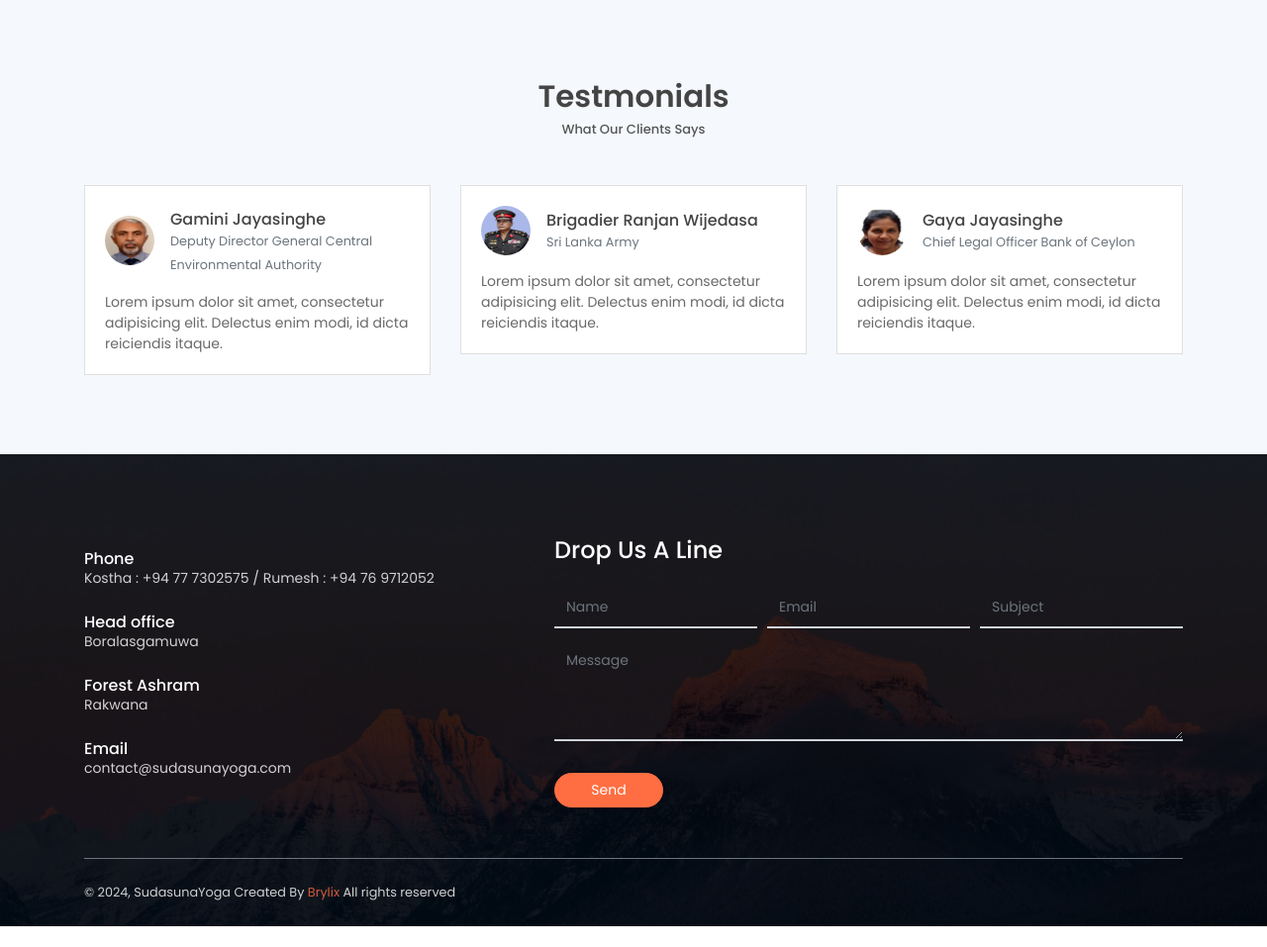
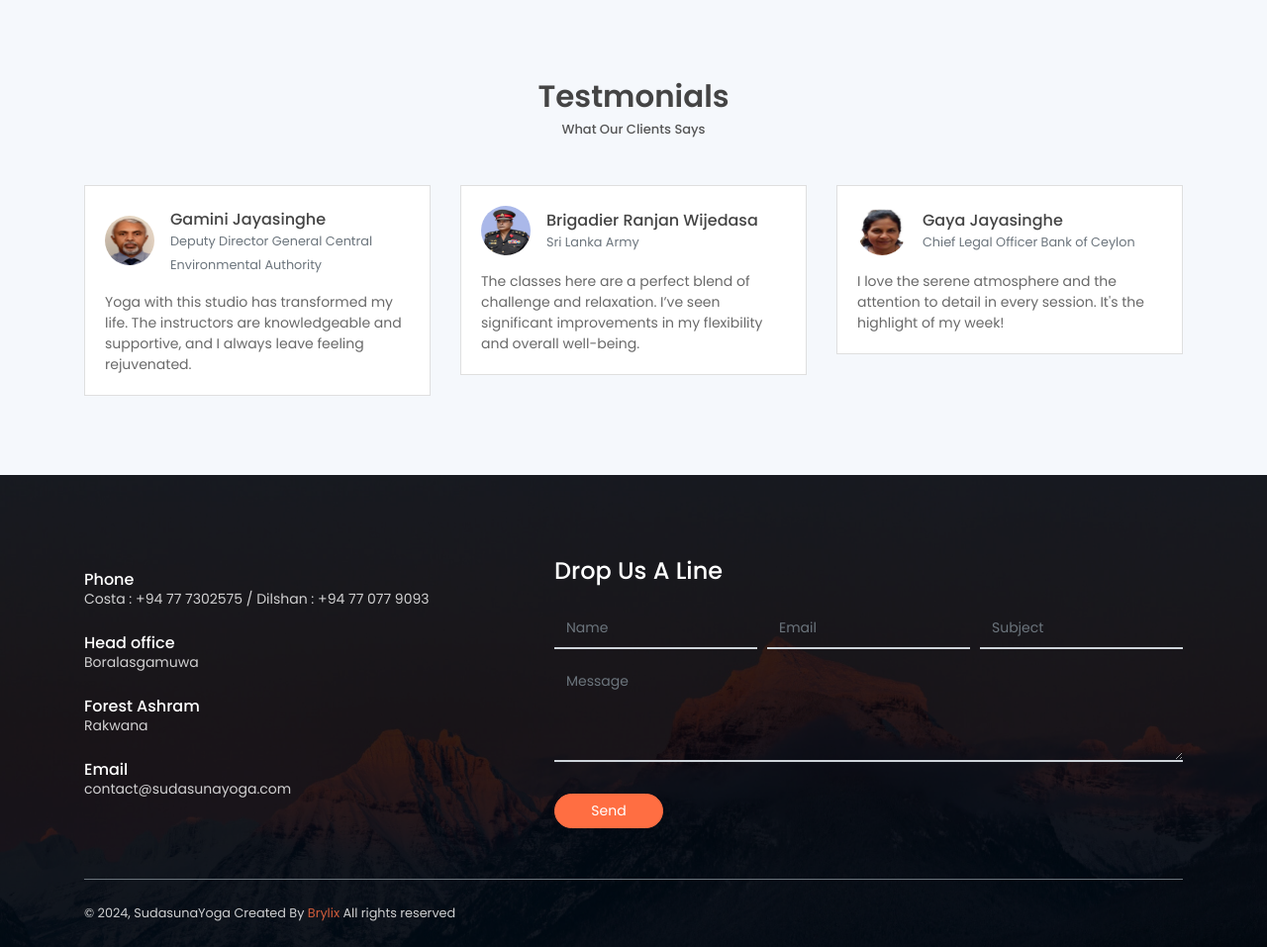
Before and after one commit to Rumeshcom/Yoga, a PHP site: page / in a window 1280 px wide. Shown: the part 5239-6196 px from the top of the page at 99% size. Before the commit the page ends 6175 px from the top, so only its background shows below. Run offline with PHP 8.4, Linux system fonts and the light colour scheme.

Commit message:
Img Upload

```diff
--- a/index.php
+++ b/index.php
@@ -1,7 +1,7 @@
 <!DOCTYPE html>
 <html lang="en">
 <head>
-    <link rel="icon" type="image/x-icon" href="assets/imgs/ICON.png">
+    <link rel="icon" type="image/x-icon" href="assets/imgs/icon.png">
 	<meta charset="utf-8">
     <meta name="viewport" content="width=device-width, initial-scale=1, shrink-to-fit=no">
     <meta name="description" content="Start your development with LeadMark landing page.">
@@ -291,9 +291,9 @@
                 </div>
                 <div class="col-md-6 col-lg-4 Buddhism">
                     <div class="portfolio-item">
-                        <img src="assets/imgs/advertising-4.jpg" class="img-fluid" alt="Download free bootstrap 4 admin dashboard, free boootstrap 4 templates">
+                        <img src="assets/imgs/bu.jpg" class="img-fluid" alt="Download free bootstrap 4 admin dashboard, free boootstrap 4 templates">
                         <div class="content-holder">
-                            <a class="img-popup" href="assets/imgs/advertising-4.jpg"></a>
+                            <a class="img-popup" href="assets/imgs/bu.jpg"></a>
                             <div class="text-holder">
                                 <h6 class="title">Yoga</h6>
                                 <p class="subtitle">Expedita corporis doloremque velit in totam!</p>
@@ -340,9 +340,9 @@
                 </div>
                 <div class="col-md-6 col-lg-4 Buddhism">
                     <div class="portfolio-item">
-                        <img src="assets/imgs/branding-4.jpg" class="img-fluid" alt="Download free bootstrap 4 admin dashboard, free boootstrap 4 templates">
+                        <img src="assets/imgs/wb.jpg" class="img-fluid" alt="Download free bootstrap 4 admin dashboard, free boootstrap 4 templates">
                         <div class="content-holder">
-                            <a class="img-popup" href="assets/imgs/branding-4.jpg"></a>
+                            <a class="img-popup" href="assets/imgs/bu.jpg"></a>
                             <div class="text-holder">
                                 <h6 class="title">Buddhism</h6>
                                 <p class="subtitle">Expedita corporis doloremque velit in totam!</p>
@@ -425,7 +425,7 @@
                                     <small class="text-muted mb-0">Deputy Director General Central Environmental Authority </small>
                                 </div>
                             </div>
-                            <p class="mb-0">Lorem ipsum dolor sit amet, consectetur adipisicing elit. Delectus enim modi, id dicta reiciendis itaque.</p>
+                            <p class="mb-0">Yoga with this studio has transformed my life. The instructors are knowledgeable and supportive, and I always leave feeling rejuvenated.</p>
                         </div>
                     </div>
                 </div>
@@ -439,7 +439,7 @@
                                     <small class="text-muted mb-0">Sri Lanka Army</small>
                                 </div>
                             </div>
-                            <p class="mb-0">Lorem ipsum dolor sit amet, consectetur adipisicing elit. Delectus enim modi, id dicta reiciendis itaque.</p>
+                            <p class="mb-0">The classes here are a perfect blend of challenge and relaxation. I’ve seen significant improvements in my flexibility and overall well-being.</p>
                         </div>
                     </div>
                 </div>
@@ -453,7 +453,7 @@
                                     <small class="text-muted mb-0">Chief Legal Officer Bank of Ceylon</small>
                                 </div>
                             </div>
-                            <p class="mb-0">Lorem ipsum dolor sit amet, consectetur adipisicing elit. Delectus enim modi, id dicta reiciendis itaque.</p>
+                            <p class="mb-0">I love the serene atmosphere and the attention to detail in every session. It's the highlight of my week!</p>
                         </div>
                     </div>
                 </div>
@@ -468,7 +468,7 @@
             <div class="row align-items-center">
                 <div class="col-md-5 my-3">
                     <h6 class="mb-0">Phone</h6>
-                    <p class="mb-4">Kostha : +94 77 7302575 / Rumesh : +94 76 9712052</p>
+                    <p class="mb-4">Costa : +94 77 7302575 / Dilshan : +94 77 077 9093</p>
 
                     <h6 class="mb-0">Head office</h6>
                     <p class="mb-4">Boralasgamuwa</p>
```
Also changed, not shown: assets/imgs/123.jpg (added), assets/imgs/445.jpg (added), assets/imgs/Logo Full.png (added), assets/imgs/advertising-1.jpg, assets/imgs/advertising-3.jpg, assets/imgs/advertising-4.jpg (deleted), assets/imgs/bu.jpg (added), assets/imgs/wb.jpg (added).
